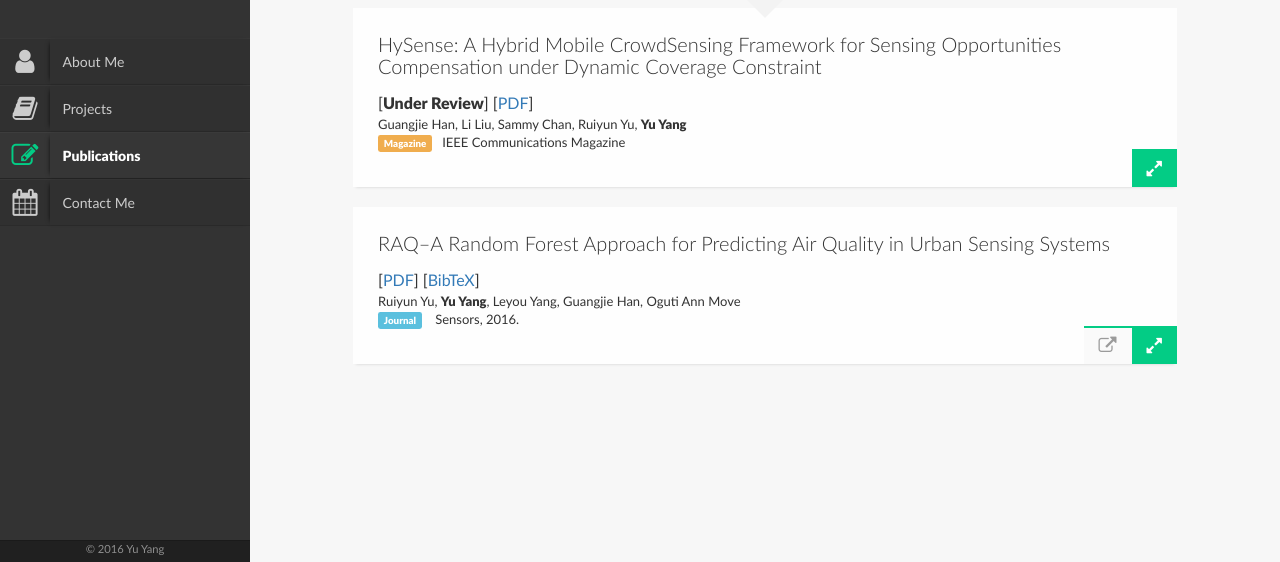
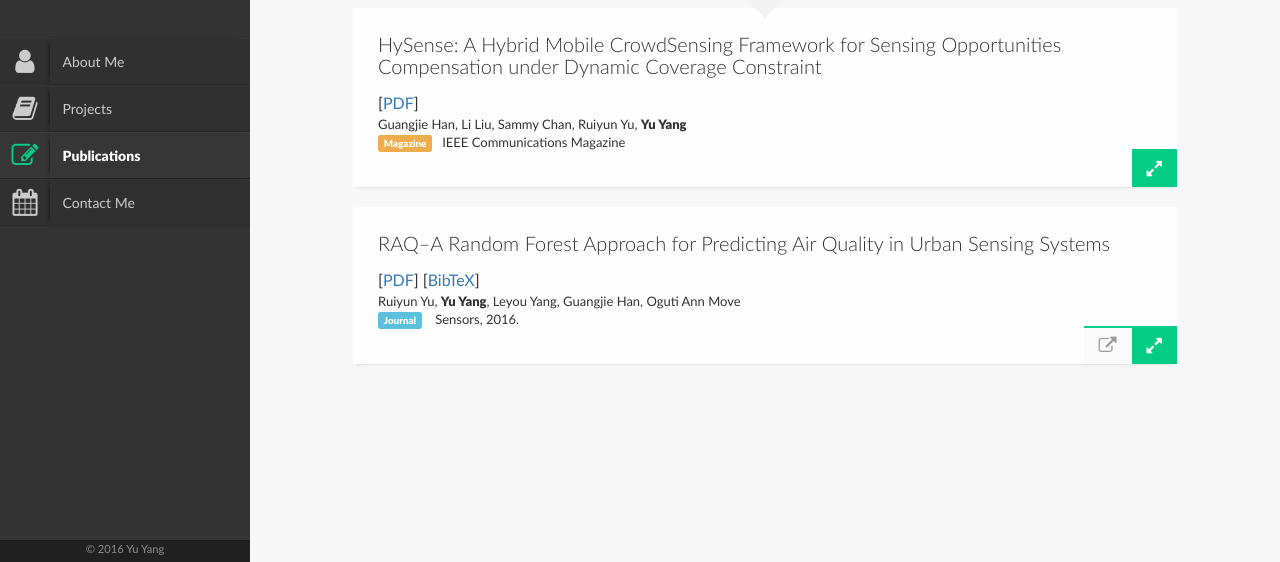
Before and after one commit to yy9415/yy9415.github.io, a plain HTML site: page publication.html in a window 1280 px wide. Shown: the part 238-800 px from the top of the page. Drawn offline with Linux system fonts and the light colour scheme.

Commit message:
Update publication.html

```diff
--- a/publication.html
+++ b/publication.html
@@ -101,7 +101,6 @@
                                                         </div>
 
                                                         <h4 class="pubtitle">HySense: A Hybrid Mobile CrowdSensing Framework for Sensing Opportunities Compensation under Dynamic Coverage Constraint</h4>
-                                                        [<b>Under Review</b>]
                                                         [<a target="_blank" href="./publications/HySense16.pdf">PDF</a>]
                                                         <div class="pubauthor">Guangjie Han, Li Liu, Sammy Chan, Ruiyun Yu, <strong>Yu Yang</strong></div>
                                                         <div class="pubcite"><span class="label label-warning">Magazine</span>IEEE Communications Magazine</div>
```
